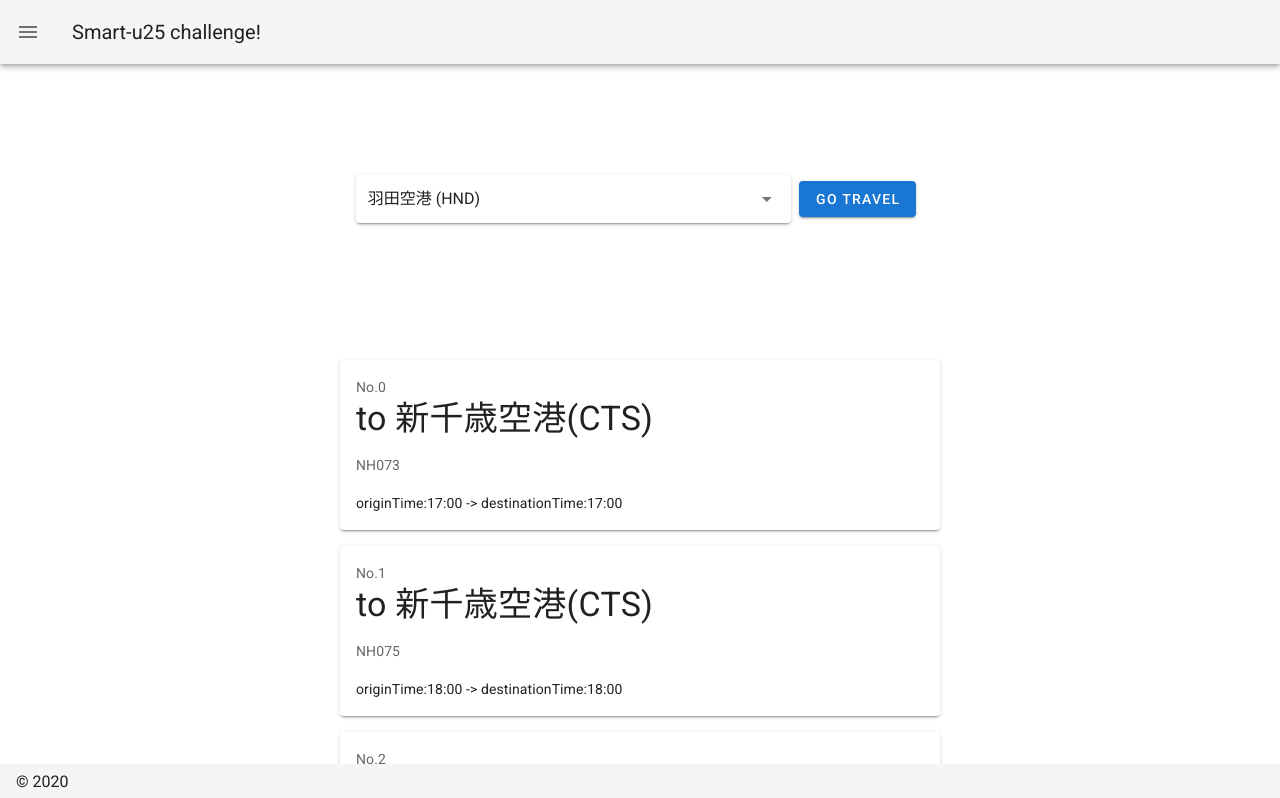
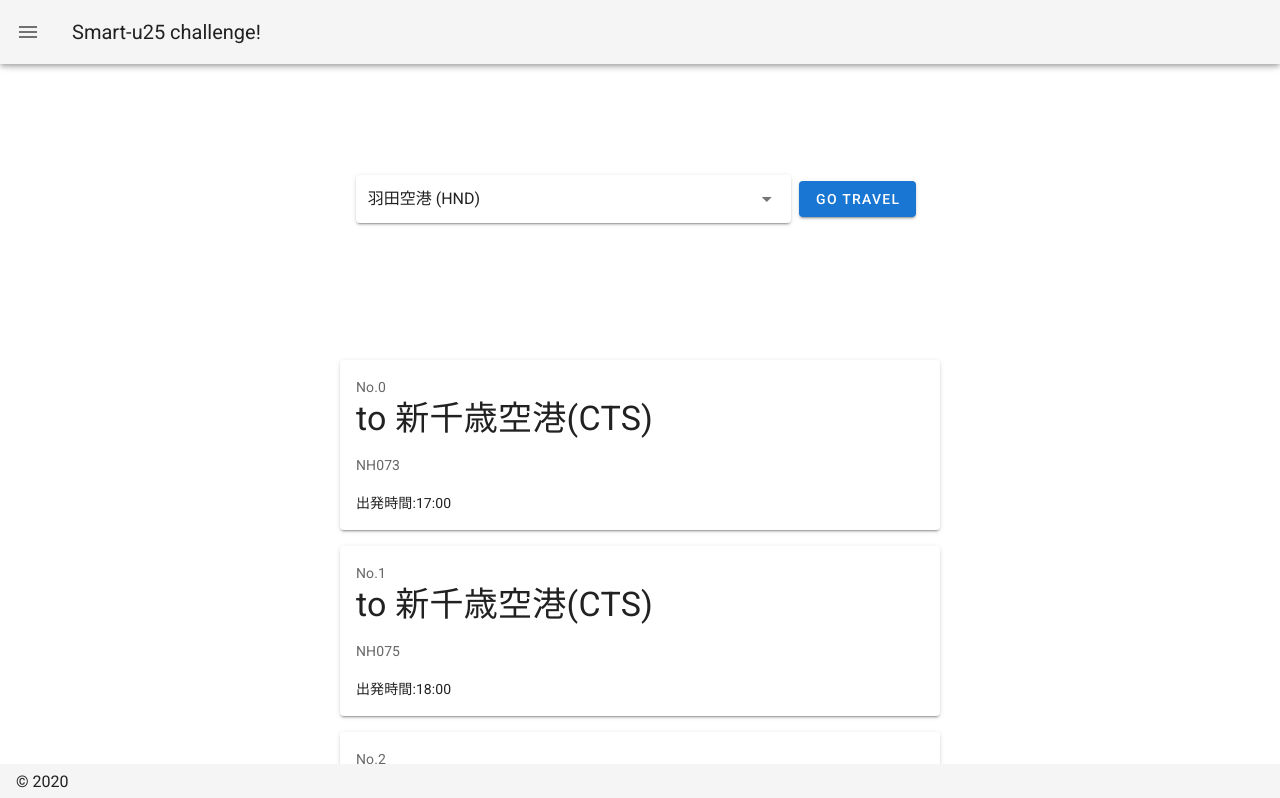
Before and after one commit to MizukiSonoko/buttobi-site, a Nuxt app: page / in a window 1280 px wide. Shown: the top 798 px of the page. Built offline with nearby package versions, Linux system fonts and the light colour scheme.

Commit message:
Remove dest time

```diff
--- a/pages/index.vue
+++ b/pages/index.vue
@@ -29,7 +29,7 @@
             </p>
             <p>{{r.flightNumbers}}</p>
             <div class="text--primary">
-              originTime:{{r.originTime}} -> destinationTime:{{r.destTime}}
+              出発時間:{{r.originTime}}
             </div>
           </v-card-text>
         </v-card>
@@ -50,7 +50,7 @@ interface StringKeyObject {
 export default Vue.extend({
   data: function () {
     const iata2name: StringKeyObject = mappingSet
-    const supportedAirports = ['HND','ITM','FUK']
+    const supportedAirports = ['HND','ITM','FUK','OKA']
     return {
       items: supportedAirports.map((iata: string) => {
         return { label: iata2name[iata]+' ('+iata+')', value: iata }
@@ -100,7 +100,6 @@ export default Vue.extend({
           iata: d['odpt:destinationAirport'].split(':').slice(-1)[0],
           flightNumbers: d['odpt:flightNumber'][0],
           originTime: d['odpt:scheduledDepartureTime'],
-          destTime: d['odpt:scheduledDepartureTime']
         }
       });
     },
```
